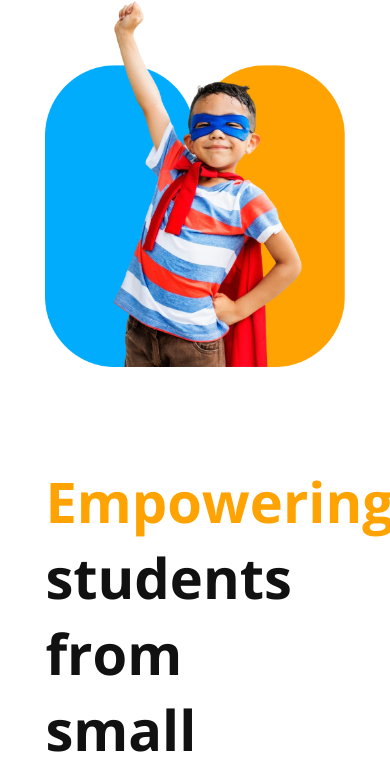
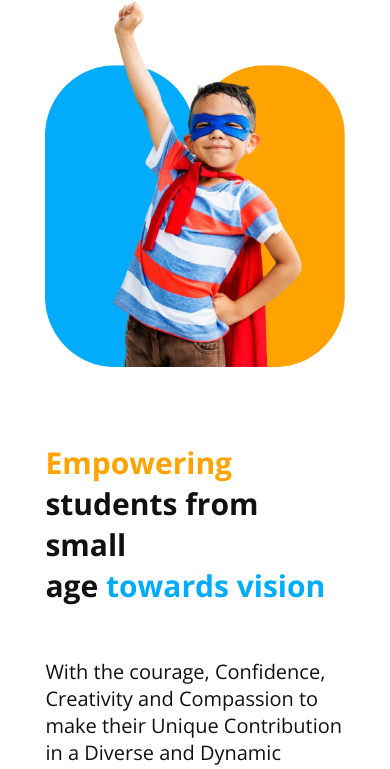
Before and after one commit to robinuddin/assignment-2, a plain HTML site: page index.html in a window 390 px wide. Shown: the part 75-844 px from the top of the page. Drawn offline with nearby package versions, Linux system fonts and the light colour scheme.

Commit message:
check commit

```diff
--- a/styles/styles.css
+++ b/styles/styles.css
@@ -133,4 +133,8 @@
   .banner-container{
     flex-direction: column-reverse;
   }
+  .banner-heading{
+    font-size: 30px;
+  }
+
 }
```
